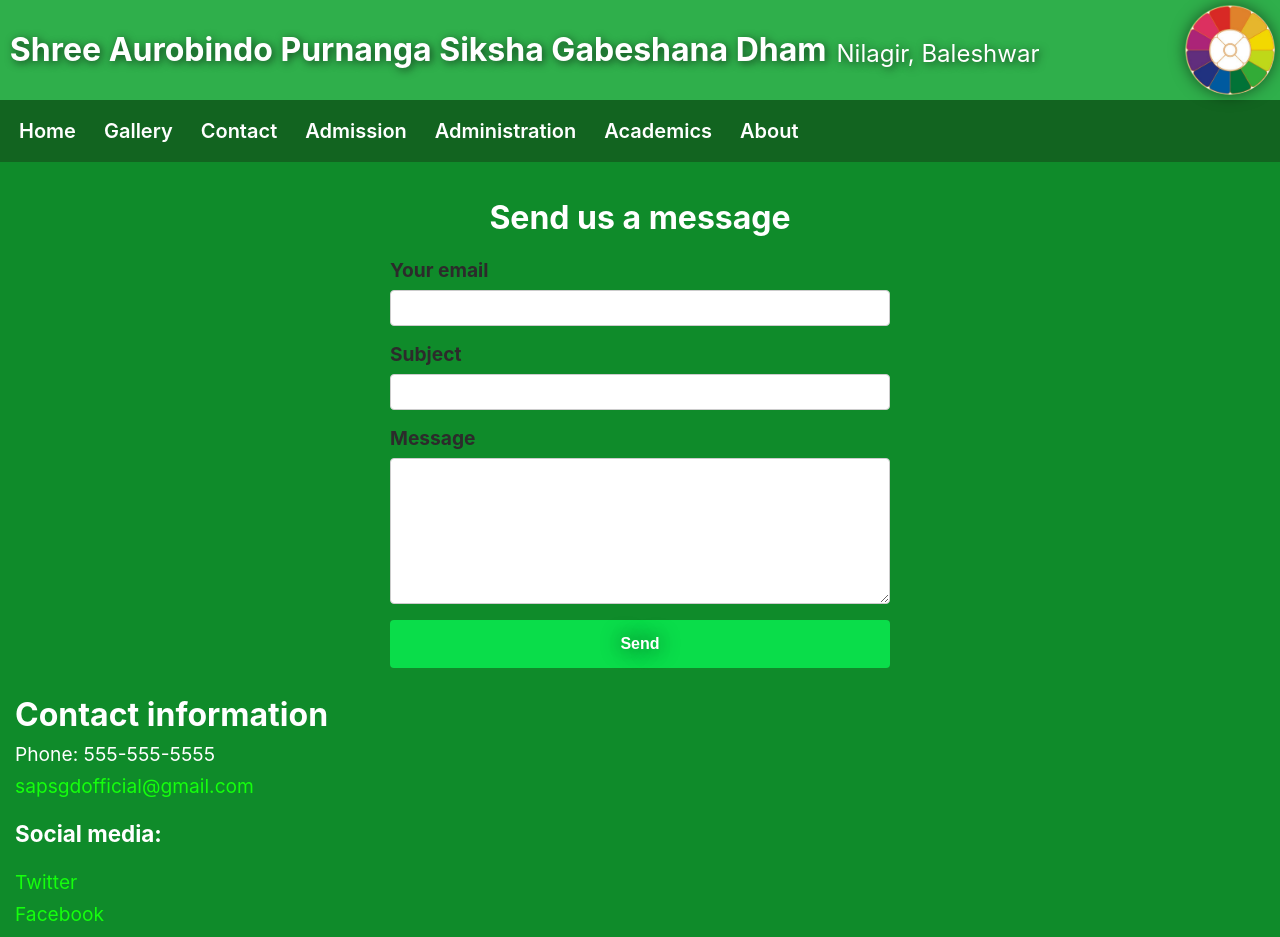
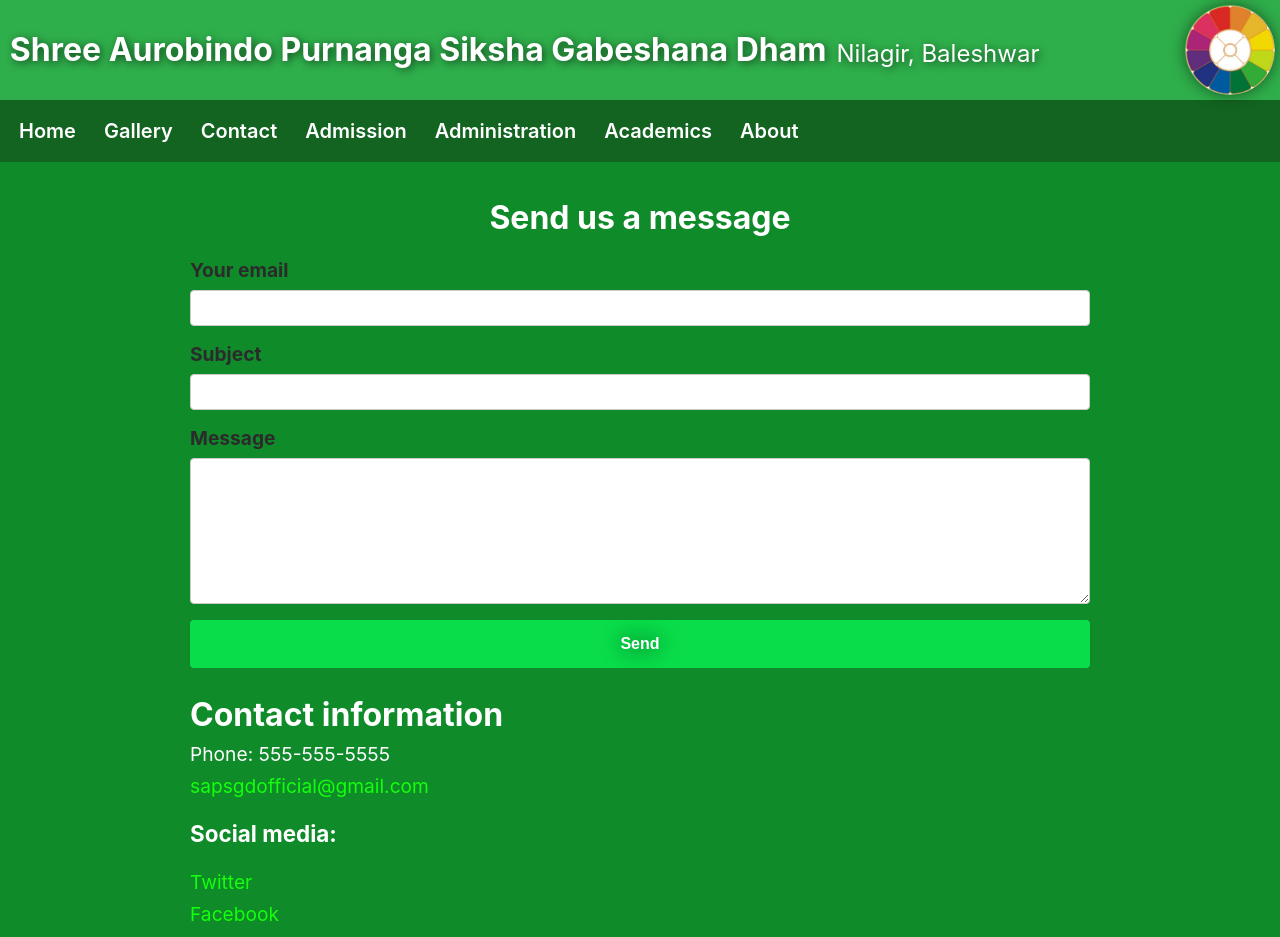
Before and after one commit to devnshankar/sapsgd.com_v1.0, a React (Create React App) app: page /contact in a window 1280 px wide. Shown: the top 937 px of the page. Built offline with nearby package versions, Linux system fonts and the light colour scheme.

Commit message:
changed the sizes of direct-email and contact-info

```diff
--- a/src/pages/styles/ContactPage.scss
+++ b/src/pages/styles/ContactPage.scss
@@ -6,7 +6,7 @@
       display: block;
       flex-direction: column;
       align-items: center;
-      max-width: 500px;
+      max-width: 900px;
       width: 100%;
       margin: auto;
 
@@ -78,6 +78,10 @@
     }
 
     .contact-info {
+      align-items: center;
+      max-width: 900px;
+      width: 100%;
+      margin: auto;
         .contact-link{
             text-decoration: none;
         }
```
